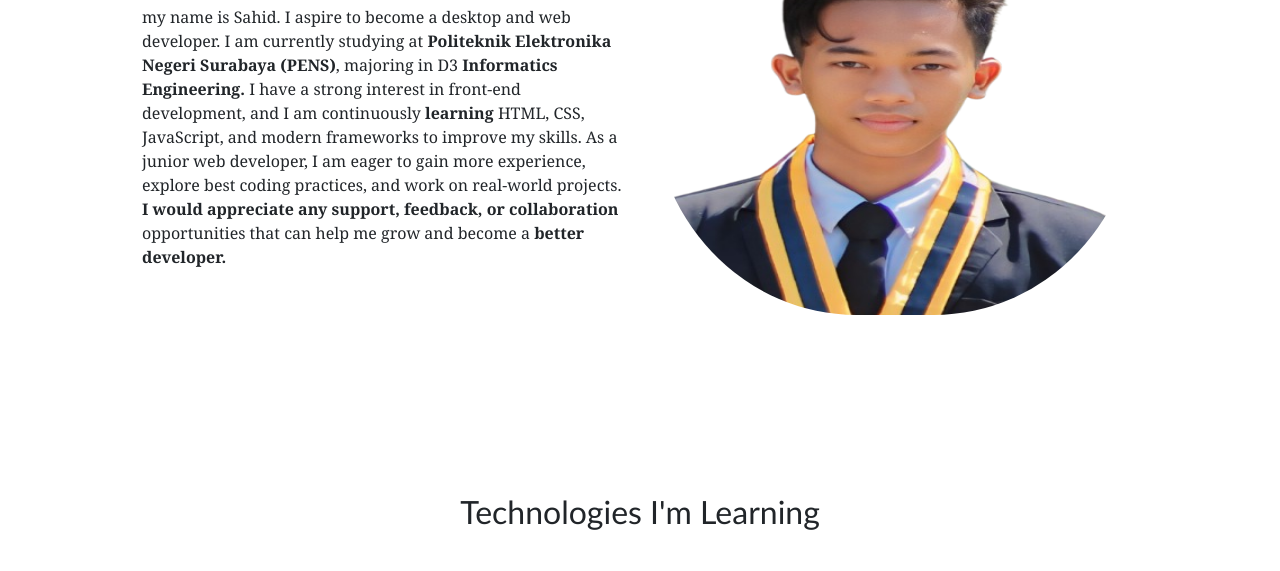
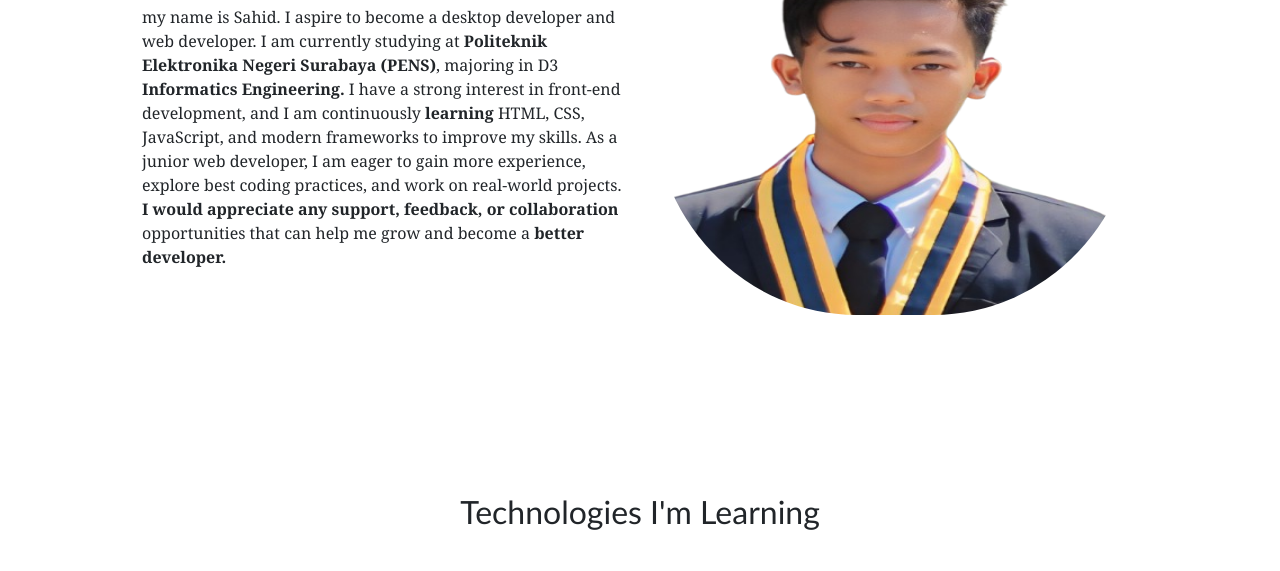
Before and after one commit to Aiboo13/protofolio1, a plain HTML site: page index.html in a window 1280 px wide. Shown: the part 229-800 px from the top of the page. Drawn offline with nearby package versions, Linux system fonts and the light colour scheme.

Commit message:
Update index.html fixs typo

```diff
--- a/index.html
+++ b/index.html
@@ -37,7 +37,7 @@
   </nav>
   <main class="container " id="Profile">
     <div class="row p-5">
-      <p class="col mx-auto m-auto"><span>Hello,...</span><br> my name is Sahid. I aspire to become a desktop and web developer. I am currently studying at <strong>Politeknik Elektronika Negeri Surabaya (PENS)</strong>, majoring in D3 <strong>Informatics Engineering.</strong>
+      <p class="col mx-auto m-auto"><span>Hello,...</span><br> my name is Sahid. I aspire to become a desktop developer and web developer. I am currently studying at <strong>Politeknik Elektronika Negeri Surabaya (PENS)</strong>, majoring in D3 <strong>Informatics Engineering.</strong>
 
         I have a strong interest in front-end development, and I am continuously <strong>learning</strong> HTML, CSS, JavaScript, and modern frameworks to improve my skills. As a junior web developer, I am eager to gain more experience, explore best coding practices, and work on real-world projects.
 
```
